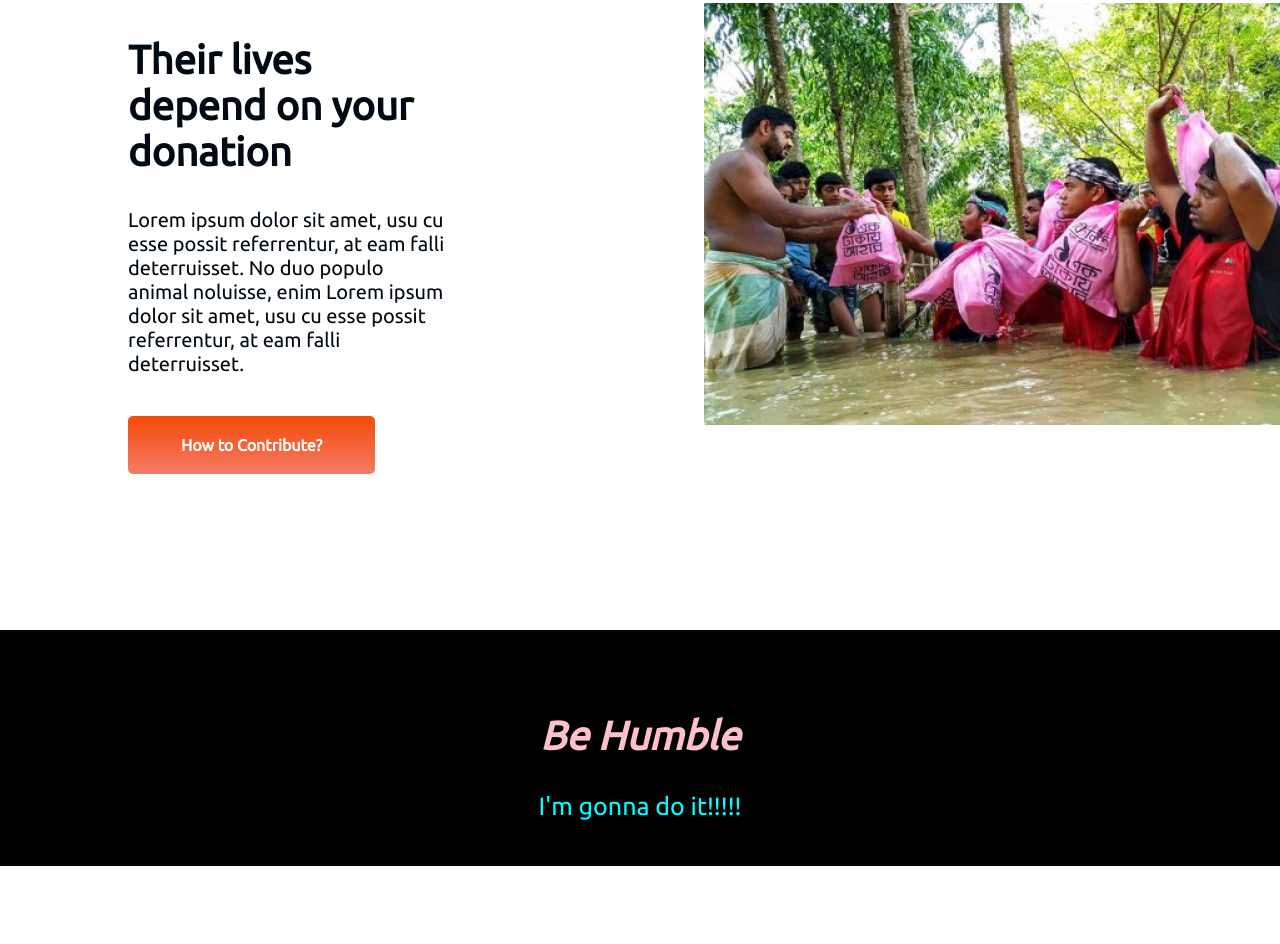
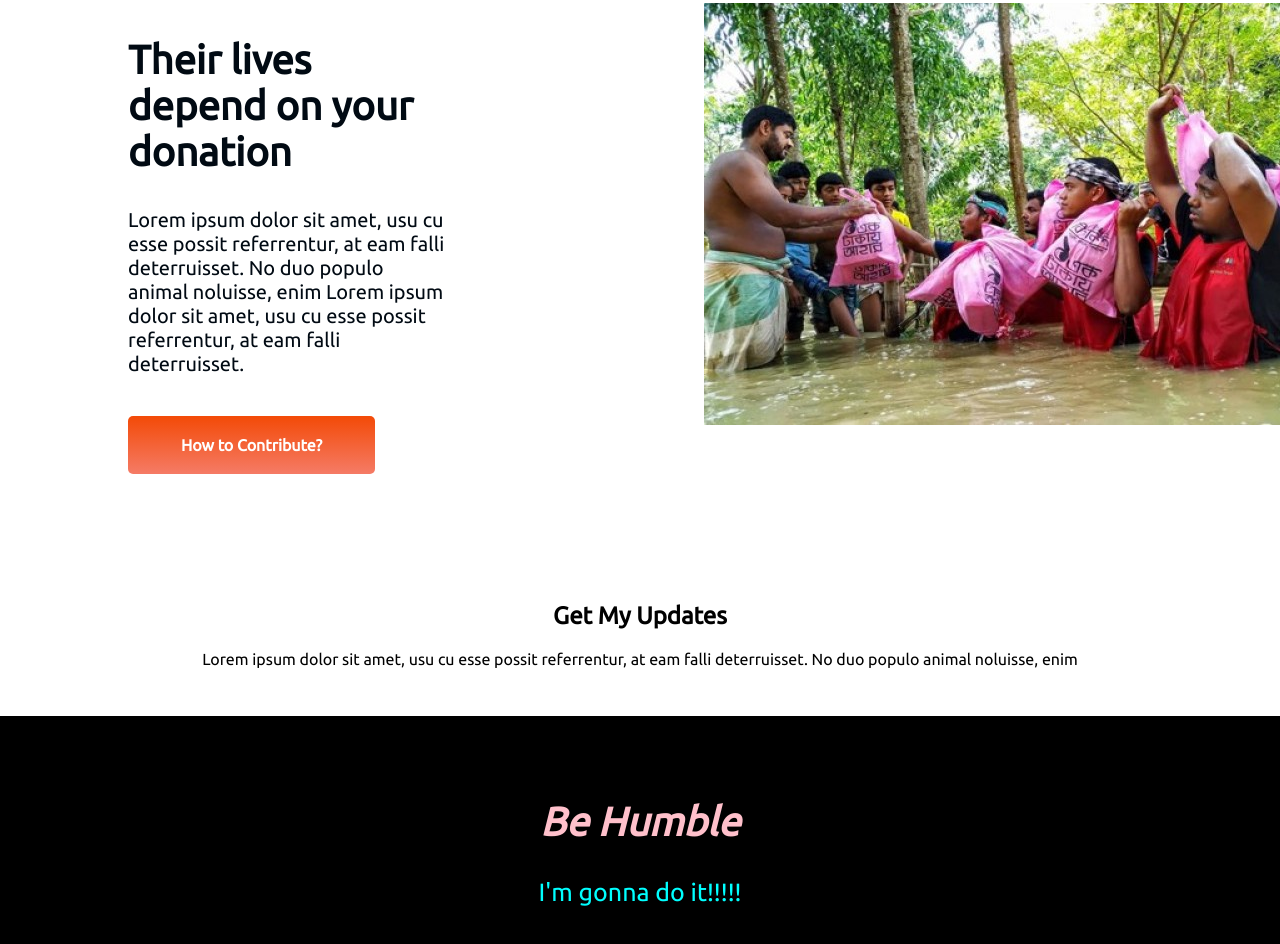
Before and after one commit to sadab275/donate-today-main, a plain HTML site: page index.html in a window 1280 px wide. Shown: the part 2509-3453 px from the top of the page. Before the commit the page ends 3375 px from the top, so only its background shows below. Drawn offline with Linux system fonts and the light colour scheme.

Commit message:
updates section

```diff
--- a/index.html
+++ b/index.html
@@ -101,6 +101,13 @@
         </div>
 
     </section>
+    <section class="updates">
+        <h1>Get My Updates</h1>
+        <p>Lorem ipsum dolor sit amet, usu cu esse possit referrentur, at eam falli
+            deterruisset. No duo populo animal noluisse, enim</p>
+        <div></div>
+    </section>
+
 
 </body>
 <footer>
--- a/styles.css
+++ b/styles.css
@@ -196,3 +196,7 @@ footer {
 
 
 }
+
+.updates {
+    text-align: center;
+}
```
